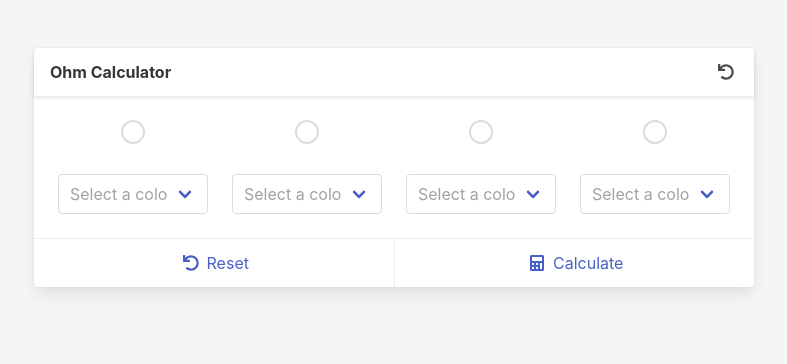
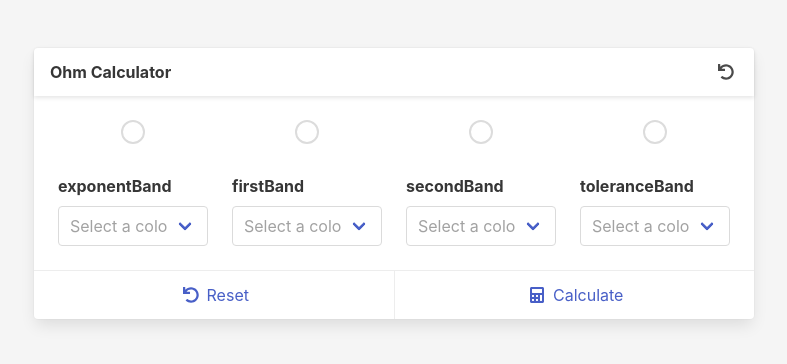
Before and after one commit to StaffOfHades/Ohm-Calculator, a Next.js app in the folder client/: page / in a window 1280 px wide. Shown: the top 364 px of the page, without its empty margins (246-1033 px from the left). Built offline with nearby package versions, Linux system fonts and the light colour scheme.

Commit message:
Moved field column functionality to separate function

```diff
--- a/client/pages/index.tsx
+++ b/client/pages/index.tsx
@@ -1,6 +1,6 @@
-import { useState } from 'react';
 import { FontAwesomeIcon } from '@fortawesome/react-fontawesome';
 import Head from 'next/head';
+import { Props, useState } from 'react';
 import classNames from 'classnames';
 import { faCalculator, faUndo } from '@fortawesome/free-solid-svg-icons';
 
@@ -28,6 +28,34 @@ interface ResistorBands {
   secondBand: Colors;
   thirdBand?: Colors;
   toleranceBand?: Colors;
+}
+
+function FieldColumn({ className, label, setter, value }) {
+  return (
+    <div className={classNames('column', className)}>
+      <div className="field">
+        <label className="label">{label}</label>
+        <div className="control is-expanded">
+          <div
+            className={classNames('select', 'is-fullwidth', {
+              'is-empty': value === '',
+            })}
+          >
+            <select value={value} onChange={(event) => setter(event.target.value)}>
+              <option disabled value="" hidden>
+                Select a color
+              </option>
+              {Object.keys(Colors).map((key) => (
+                <option key={Colors[key]} value={Colors[key]}>
+                  {Colors[key]}
+                </option>
+              ))}
+            </select>
+          </div>
+        </div>
+      </div>
+    </div>
+  );
 }
 
 export default function Home() {
@@ -104,37 +132,16 @@ export default function Home() {
               </div>
               <div className="columns">
                 {Object.keys(bands).map((key) => (
-                  <div
-                    className={classNames('column', {
+                  <FieldColumn
+                    className={classNames({
                       'is-one-fourth': !useThirdBand,
                       'is-one-fifth': useThirdBand,
                     })}
                     key={key}
-                  >
-                    <div className="field">
-                      <div className="control is-expanded">
-                        <div
-                          className={classNames('select', 'is-fullwidth', {
-                            'is-empty': bands[key].value === '',
-                          })}
-                        >
-                          <select
-                            value={bands[key].value}
-                            onChange={(event) => bands[key].setter(event.target.value)}
-                          >
-                            <option disabled value="" hidden>
-                              Select a color
-                            </option>
-                            {Object.keys(Colors).map((key) => (
-                              <option key={Colors[key]} value={Colors[key]}>
-                                {Colors[key]}
-                              </option>
-                            ))}
-                          </select>
-                        </div>
-                      </div>
-                    </div>
-                  </div>
+                    label={key}
+                    setter={bands[key].setter}
+                    value={bands[key].value}
+                  />
                 ))}
               </div>
             </div>
```
